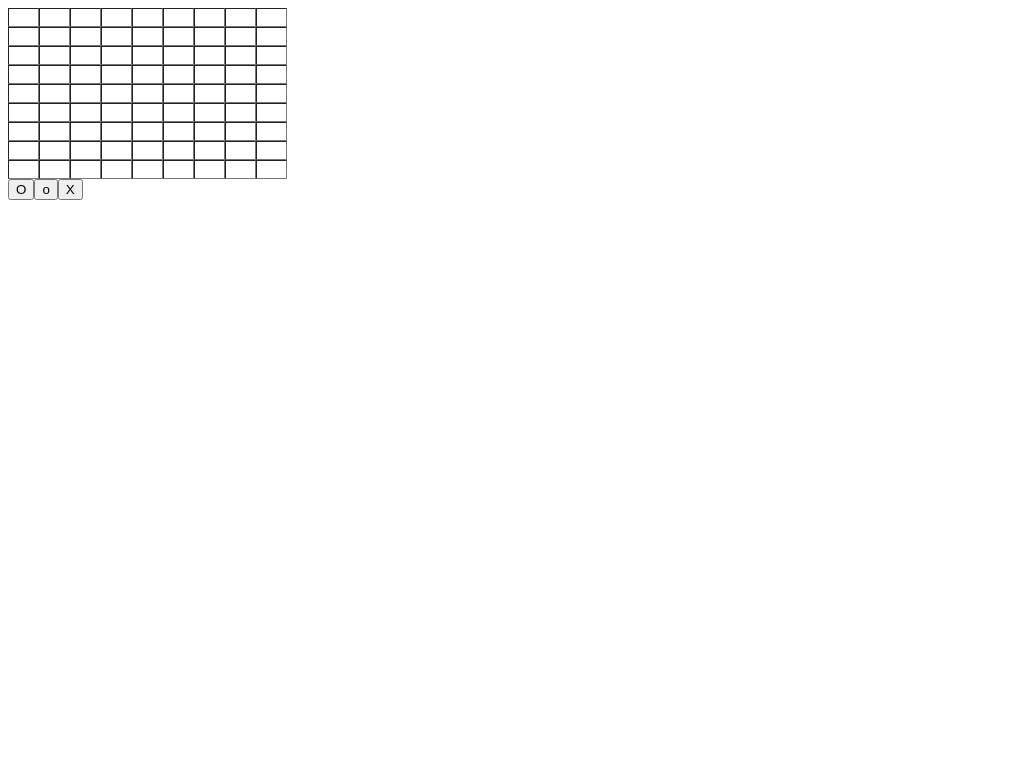
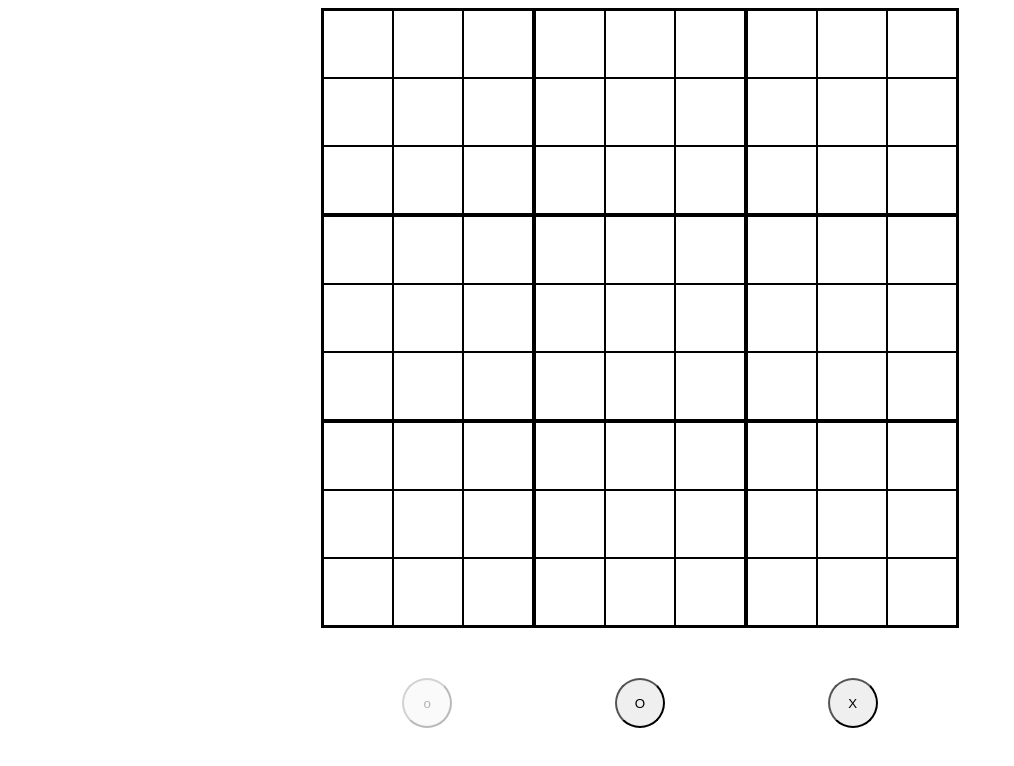
Before and after one commit to alexxuyaowen/sodoku, a React (Create React App) app: page / in a window 1280 px wide. Shown: the top 766 px of the page, without its empty margins (0-1014 px from the left). Built offline with nearby package versions, Linux system fonts and the light colour scheme.

Commit message:
better ui

```diff
--- a/src/App.js
+++ b/src/App.js
@@ -5,6 +5,7 @@ import "./index.css";
 
 export default function App() {
   const [board, setBoard] = useState(EMPTY_BOARD);
+  const [error, setError] = useState(false);
   const [unsolvedBoard, setUnsolvedBoard] = useState();
 
   const handleChange = (e, { x, y }) => {
@@ -25,8 +26,15 @@ export default function App() {
   };
 
   const solveBoard = () => {
-    setUnsolvedBoard(board);
-    setBoard(solve(board).board || board);
+    const result = solve(board);
+    if (result.board) {
+      setBoard(result.board);
+      setUnsolvedBoard(board);
+    } else {
+      setBoard(board);
+      setError(true);
+      setTimeout(() => setError(false), 1000);
+    }
   };
 
   const unsolveBoard = () => {
@@ -35,26 +43,42 @@ export default function App() {
 
   const clearBoard = () => {
     setBoard(EMPTY_BOARD);
-    setUnsolvedBoard(EMPTY_BOARD);
+    setUnsolvedBoard();
   };
 
   return (
-    <Fragment>
+    <div className="main">
       {board.map((row, x) => (
-        <div className='row'>
+        <div className="row">
           {row.map((value, y) => (
             <input
-              style={{ borderRadius: 0, borderWidth: 0.5 }}
+              style={{
+                borderRadius: 0,
+                borderWidth: 0.5,
+                color: error ? "red" : "black",
+                borderTop: Number.isInteger(x / 3)
+                  ? "3px solid black"
+                  : "0.5px solid black",
+                borderLeft: Number.isInteger(y / 3)
+                  ? "3px solid black"
+                  : "0.5px solid black",
+                borderBottom: x === 8 ? "3px solid black" : "0.5px solid black",
+                borderRight: y === 8 ? "3px solid black" : "0.5px solid black",
+              }}
+              disabled={error}
               value={value}
               onChange={(e) => handleChange(e, { x, y })}
-              size={1}
             />
           ))}
         </div>
       ))}
-      <button onClick={solveBoard}>O</button>
-      <button onClick={unsolveBoard}>o</button>
-      <button onClick={clearBoard}>X</button>
-    </Fragment>
+      <div className="buttons">
+        <button onClick={unsolveBoard} disabled={!unsolvedBoard}>
+          o
+        </button>
+        <button onClick={solveBoard}>O</button>
+        <button onClick={clearBoard}>X</button>
+      </div>
+    </div>
   );
 }
--- a/src/index.css
+++ b/src/index.css
@@ -1,3 +1,8 @@
+.main {
+  width: fit-content;
+  margin: auto;
+}
+
 .row {
   display: flex;
 }
@@ -7,6 +12,26 @@ input:focus {
   box-shadow: none;
 }
 
+button:focus {
+  outline: none;
+  box-shadow: none;
+}
+
+button {
+  margin-top: 50px;
+  border-radius: 50px;
+  height: 50px;
+  width: 50px;
+}
+
+.buttons {
+  display: flex;
+  justify-content: space-around;
+}
+
 input {
   text-align: center;
+  height: 64px;
+  width: 64px;
+  font-size: 32px;
 }
```
